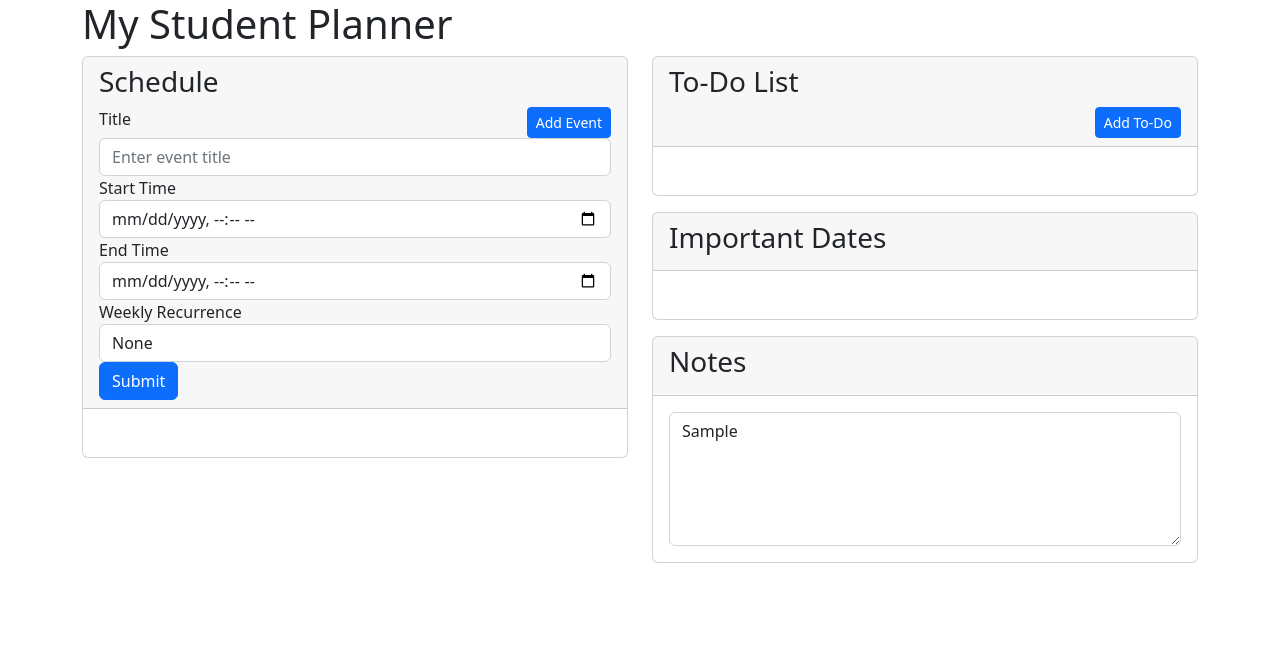
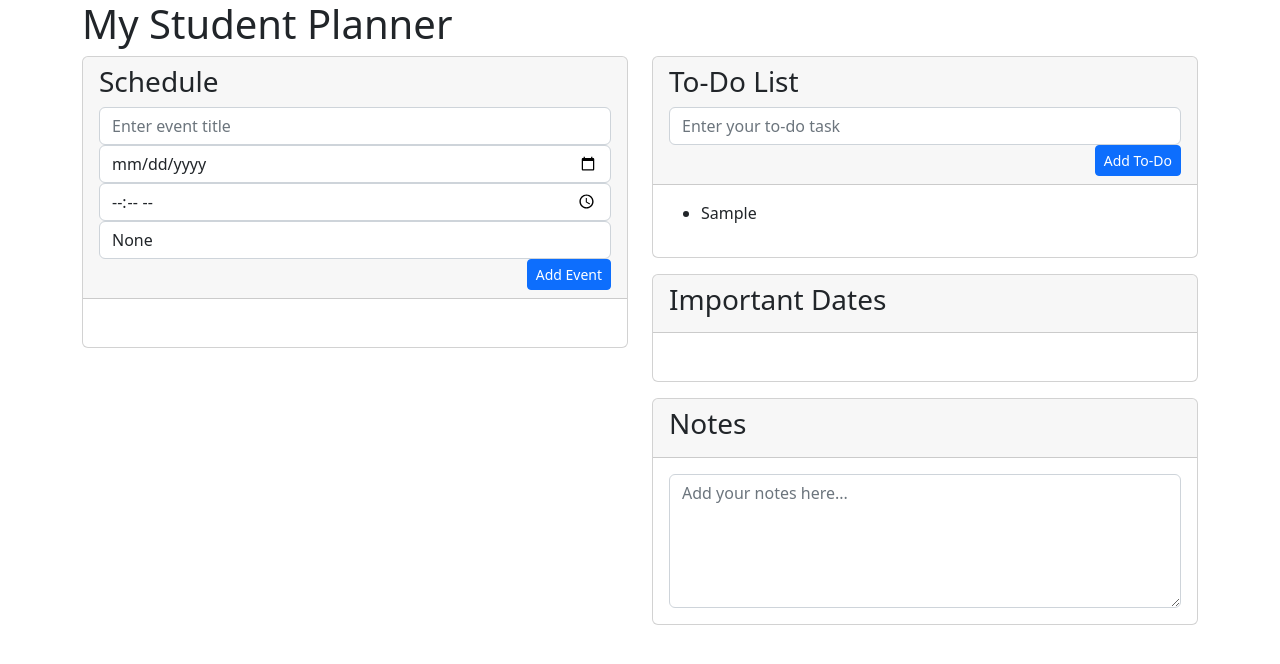
Before and after one commit to AlexMcVay/CSC2053Project, a plain HTML site: page index.html in a window 1280 px wide. Both pictures are taken after typing "Sample" into the empty fields and a click on the button "Add To-Do". Drawn offline with nearby package versions, Linux system fonts and the light colour scheme.

Commit message:
Update index.html
tried out some format changes and makes the user interactions for event creation and to-do list

```diff
--- a/index.html
+++ b/index.html
@@ -6,7 +6,7 @@
   <title>Student Planner</title>
   <link href="https://cdn.jsdelivr.net/npm/bootstrap@5.2.2/dist/css/bootstrap.min.css" rel="stylesheet" integrity="sha384-rbsA2VBKQhggwzxH7pPCaAqO46MgnOM80zW1RWuH61DGLwZJEdK2Kadq2F9CUG65" crossorigin="anonymous">
   <style href="style.css"></style>
-  <script src="script.js"></script>
+  <script src="https://code.jquery.com/jquery-3.6.0.min.js"></script>
 </head>
 <body>
   <div class="container">
@@ -16,33 +16,21 @@
         <div class="card mb-3">
           <div class="card-header">
             <h3>Schedule</h3>
-            <button type="button" class="btn btn-primary btn-sm float-end" id="add-event-btn" onclick="addScheduleEvent();">Add Event</button>
-            <form id="event-form" class="hidden">
-              <div class="form-group">
-                <label for="event-title">Title</label>
-                <input type="text" class="form-control" id="event-title" placeholder="Enter event title">
-              </div>
-              <div class="form-group">
-                <label for="event-start-time">Start Time</label>
-                <input type="datetime-local" class="form-control" id="event-start-time">
-              </div>
-              <div class="form-group">
-                <label for="event-end-time">End Time</label>
-                <input type="datetime-local" class="form-control" id="event-end-time">
-              </div>
-              <div class="form-group">
-                <label for=" weeklyreccurrence">Weekly Recurrence</label>
-                <select class="form-control" id="weeklyreccurrence"title="Select the weekly recurrence">
-                  <option value="0">None</option>
-                  <option value="1">Every Monday</option>
-                  <option value="2">Every Tuesday</option>
-                  <option value="3">Every Wednesday</option>
-                  <option value="4">Every Thursday</option>
-                  <option value="5">Every Friday</option>
-                </select>
-              </div>
-              <button type="submit" class="btn btn-primary" id="event-submit">Submit</button>
-        </div>
+            <input type="text" class="form-control" id="event-title" placeholder="Enter event title">
+            <input type="date" class="form-control" id="event-date">
+            <input type="time" class="form-control" id="event-time">
+            <select class="form-control" id="weeklyreccurrence" title="Select the weekly recurrence">
+              <option value="0">None</option>
+              <option value="1">Monday</option>
+              <option value="2">Tuesday</option>
+              <option value="3">Wednesday</option>
+              <option value="4">Thursday</option>
+              <option value="5">Friday</option>
+              <option value="6">Saturday</option>
+              <option value="7">Sunday</option>
+            </select>
+            <button type="button" class="btn btn-primary btn-sm float-end" id="add-schedule-btn">Add Event</button>
+          </div>
           <div class="card-body">
             <ul id="schedule-list"></ul>
           </div>
@@ -52,6 +40,7 @@
         <div class="card mb-3">
           <div class="card-header">
             <h3>To-Do List</h3>
+            <input type="text" class="form-control" id="todo-input" placeholder="Enter your to-do task">
             <button type="button" class="btn btn-primary btn-sm float-end" id="add-todo-btn">Add To-Do</button>
           </div>
           <div class="card-body">
@@ -65,7 +54,7 @@
           <div class="card-body">
             <!-- TODO: Add important dates card and form -->
             <ul id="important-dates-list"></ul>
-        </div>
+          </div>
         </div>
         <div class="card mb-3">
           <div class="card-header">
@@ -78,5 +67,58 @@
       </div>
     </div>
   </div>
+  <script>
+    $(document).ready(function() {
+        // Sample data (replace with logic to store and retrieve data)
+        var schedule = [];
+
+        // Function to add an event to the schedule
+        function addScheduleEvent() {
+            var title = $("#event-title").val();
+            var date = $("#event-date").val();
+            var time = $("#event-time").val();
+            var weeklyRecurrence = $("#weeklyreccurrence").val();
+
+            if (title !== "" && date !== "" && time !== "") {
+                var repeatDays = ["None", "Monday", "Tuesday", "Wednesday", "Thursday", "Friday", "Saturday", "Sunday"];
+                var repeat = repeatDays[parseInt(weeklyRecurrence)];
+
+                var eventDetails = "Title: " + title + " Date: " + date + " Time: " + time + " Repeat: " + repeat;
+                var scheduleList = $("#schedule-list");
+                scheduleList.append("<li>" + eventDetails + "</li>");
+
+                // Push event details to schedule array if needed for further processing
+                schedule.push({
+                    title: title,
+                    date: date,
+                    time: time,
+                    repeat: repeat
+                });
+
+                // Clear input fields after adding event
+                $("#event-title").val("");
+                $("#event-date").val("");
+                $("#event-time").val("");
+                $("#weeklyreccurrence").val("0");
+            }
+        }
+
+        // Add event listener to the add schedule button
+        $("#add-schedule-btn").click(addScheduleEvent);
+
+        // Function to add a to-do item to the list
+        function addTodoItem() {
+            var todoText = $("#todo-input").val().trim();
+            if (todoText !== "") {
+                var todoList = $("#todo-list");
+                todoList.append("<li>" + todoText + "</li>");
+                $("#todo-input").val(""); // Clear the input field
+            }
+        }
+
+        // Add event listener to the to-do button
+        $("#add-todo-btn").click(addTodoItem);
+    });
+  </script>
 </body>
 </html>
```
